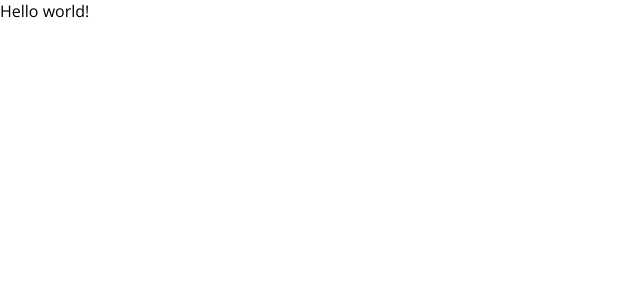
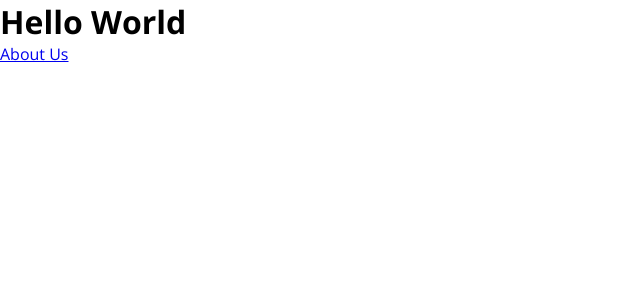
Before and after one commit to Opengundumstyle/BlogBox, a React (Create React App) app in the folder client/: page / in a window 1280 px wide. Shown: the top 300 px of the page, without its empty margins (0-640 px from the left). Built offline with nearby package versions, Linux system fonts and the light colour scheme.

Commit message:
set up routers

```diff
--- a/client/package.json
+++ b/client/package.json
@@ -8,6 +8,7 @@
     "@testing-library/user-event": "^13.5.0",
     "react": "^18.0.0",
     "react-dom": "^18.0.0",
+    "react-router-dom": "^6.10.0",
     "react-scripts": "5.0.1",
     "web-vitals": "^2.1.4"
   },
--- a/client/src/App.js
+++ b/client/src/App.js
@@ -1,7 +1,53 @@
+import {
+  createBrowserRouter,
+  RouterProvider,
+  Route,
+  Link,
+} from "react-router-dom";
+
+import Register from './pages/Register'
+import Login from './pages/Login'
+import Write from './pages/Write'
+import Single from './pages/Single'
+
+
+const router = createBrowserRouter([
+  {
+    path: "/",
+    element: (
+      <div>
+        <h1>Hello World</h1>
+        <Link to="about">About Us</Link>
+      </div>
+    ),
+  },
+  {
+    path: "about",
+    element: <div>About</div>,
+  },
+  {
+    path: "/register",
+    element: <Register/>,
+  },
+  {
+    path: "/login",
+    element: <Login/>,
+  },
+  {
+    path: "/write",
+    element: <Write/>,
+  },
+  {
+    path: "/single",
+    element: <Single/>,
+  },
+]);
+
+
 function App() {
   return (
     <div>
-      Hello world!
+      <RouterProvider router={router} />
     </div>
   );
 }
--- /dev/null
+++ b/client/src/pages/Login.jsx
@@ -0,0 +1,11 @@
+import React from 'react'
+
+const login = () => {
+  return (
+    <div>
+      login
+    </div>
+  )
+}
+
+export default login
--- /dev/null
+++ b/client/src/pages/Register.jsx
@@ -0,0 +1,11 @@
+import React from 'react'
+
+const Register = () => {
+  return (
+    <div>
+      resgister
+    </div>
+  )
+}
+
+export default Register
--- /dev/null
+++ b/client/src/pages/Single.jsx
@@ -0,0 +1,11 @@
+import React from 'react'
+
+const Single = () => {
+  return (
+    <div>
+      sinle as hell
+    </div>
+  )
+}
+
+export default Single
--- /dev/null
+++ b/client/src/pages/Write.jsx
@@ -0,0 +1,11 @@
+import React from 'react'
+
+const Write = () => {
+  return (
+    <div>
+        write somehtn bitch
+    </div>
+  )
+}
+
+export default Write
```
Also changed, not shown: client/src/components/Footer.jsx (added, +11 -0 lines), client/src/components/NavBar.jsx (added, +11 -0 lines), client/src/pages/Home.jsx (added, +11 -0 lines), 1 other file (tests, documents, lock files or other folders).
